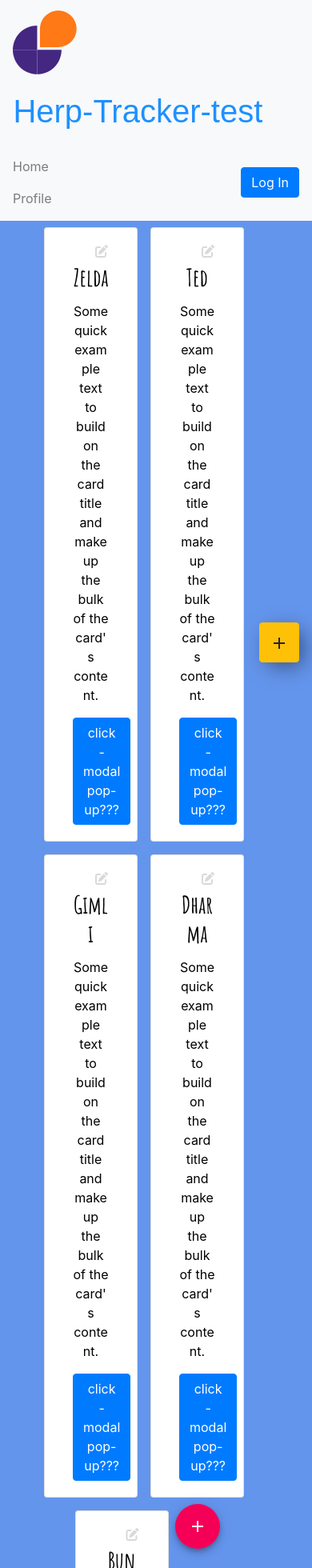
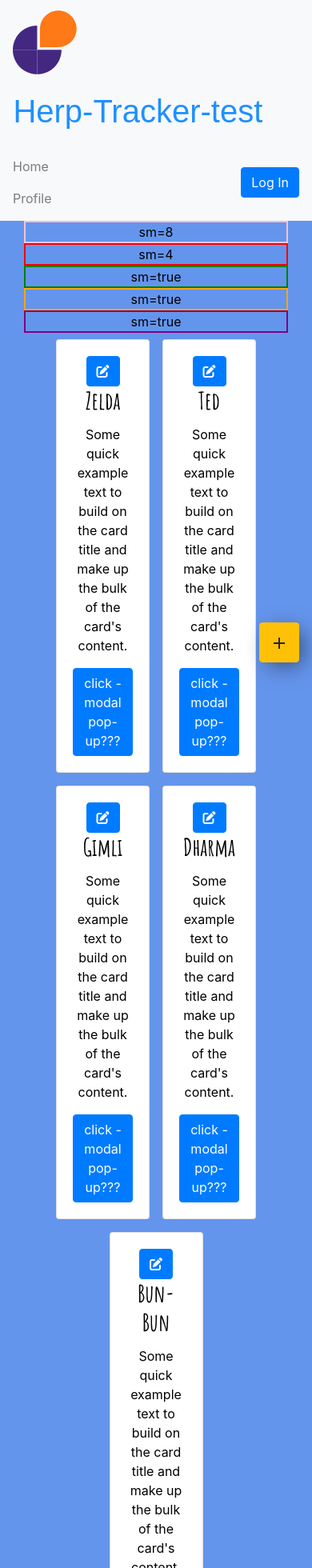
Before and after one commit to jcstang/herp-tracker, a React (Create React App) app: page / in a window 390 px wide. Shown: the top 1960 px of the page at 80% size. Built offline with nearby package versions, Linux system fonts and the light colour scheme; no server answers.

Commit message:
mobile friendly layout

```diff
--- a/src/components/Card/index.js
+++ b/src/components/Card/index.js
@@ -1,10 +1,26 @@
 import React from 'react';
 import '../../../node_modules/bootstrap/dist/css/bootstrap.min.css';
 import './index.css';
+import { Col, Card as BootCard, Button, Row } from 'react-bootstrap';
 
 function Card(props) {
   return (
-    <div className='card col-sm-12'>
+    <Row xs={12}>
+      <Col xs={12} sm={6}>
+        <BootCard>
+          <BootCard.Body>
+            <Button>
+              <i className='fas fa-edit' />
+            </Button>
+            <BootCard.Title>{props.petName}</BootCard.Title>
+            <BootCard.Text>
+              Some quick example text to build on the card title and make up the
+              bulk of the card's content.
+            </BootCard.Text>
+            <Button>click - modal pop-up???</Button>
+          </BootCard.Body>
+        </BootCard>
+        {/* <div className='card col-sm-12'>
         <div className='card-body'>
           <a className='edit-btn btn' href='/'>
             <i className='fas fa-edit'></i>
@@ -18,7 +34,9 @@ function Card(props) {
             click - modal pop-up???
           </a>
         </div>
-    </div>
+      </div> */}
+      </Col>
+    </Row>
   );
 }
 
--- a/src/views/mobile.js
+++ b/src/views/mobile.js
@@ -1,5 +1,5 @@
 import React, { useState } from 'react';
-import { Container, Button } from 'react-bootstrap';
+import { Container, Col, Button, Row, Card as BootCard } from 'react-bootstrap';
 import { Card } from '../components';
 import Fab from '@material-ui/core/Fab';
 import AddIcon from '@material-ui/icons/Add';
@@ -33,18 +33,33 @@ const Home = (props) => {
 
   return (
     <>
-      <Container className='pet-container row' fluid>
+      <Container className='pet-container' fluid>
+        <Container>
+          <Row>
+            <Col sm={8} style={{ border: '2px solid pink' }}>
+              sm=8
+            </Col>
+            <Col sm={4} style={{ border: '2px solid red' }}>
+              sm=4
+            </Col>
+          </Row>
+          <Row>
+            <Col sm style={{ border: '2px solid green' }}>
+              sm=true
+            </Col>
+            <Col sm style={{ border: '2px solid orange' }}>
+              sm=true
+            </Col>
+            <Col sm style={{ border: '2px solid purple' }}>
+              sm=true
+            </Col>
+          </Row>
+        </Container>
+
+        {/* next section of card list */}
         {petList.map((pet, index) => (
           <Card petName={pet.name} key={index} />
         ))}
-
-        <Fab
-          color='secondary'
-          aria-label='add'
-          onClick={() => plusBtnClicked(petList, setPetList)}
-        >
-          <AddIcon />
-        </Fab>
         <Button className='my-float-button' variant='warning'>
           <AddIcon />
         </Button>
```
Also changed, not shown: src/utils/eventActions.js (added, +18 -0 lines). Lines whose indentation alone changed are shown as unchanged.
